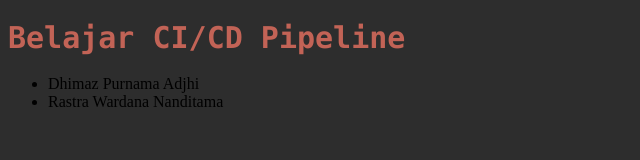
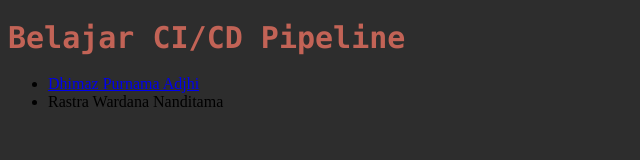
Before and after one commit to rizereze123/belajarpipelinecicd, a plain HTML site: page static/index.html in a window 1280 px wide. Shown: the whole page, without its empty margins (0-640 px from the left). Drawn offline with Linux system fonts and the light colour scheme.

Commit message:
Update index.html

```diff
--- a/static/index.html
+++ b/static/index.html
@@ -23,7 +23,7 @@
 <body>
     <h1>Belajar CI/CD Pipeline</h1>
     <ul>
-        <li>Dhimaz Purnama Adjhi</li>
+        <li><a href="dhimaz.html">Dhimaz Purnama Adjhi</a></li>
         <li>Rastra Wardana Nanditama</li>
       </ul>
 </body>
```
